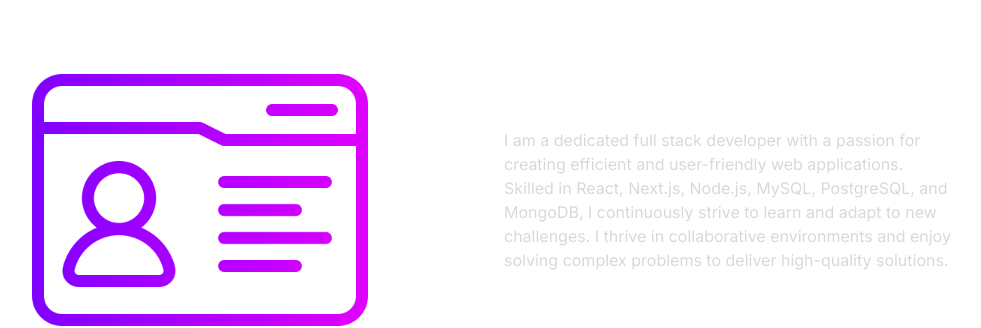
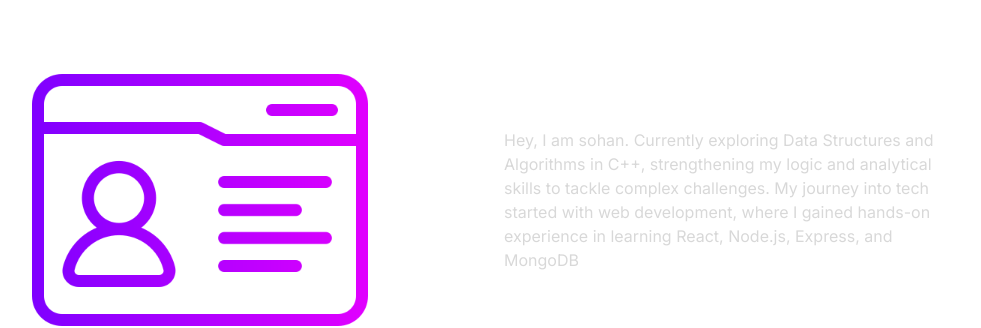
Before and after one commit to sohan-sindhav/new_portfolio, a React (Vite) app: page / in a window 1280 px wide. Shown: the part 833-1161 px from the top of the page, without its empty margins (136-1117 px from the left). Built offline with nearby package versions, Linux system fonts and the light colour scheme.

Commit message:
Update index.js

```diff
--- a/src/constants/index.js
+++ b/src/constants/index.js
@@ -2,7 +2,7 @@ import project1 from "../assets/projects/project-1.jpg";
 
 export const HERO_CONTENT = `Currently exploring Data Structures & Algorithms with C++ to sharpen problem-solving skills. Previously built dynamic web apps with the MERN stack, mastering React, Node.js, Express, and MongoDB.`;
 
-export const ABOUT_TEXT = `I am a dedicated full stack developer with a passion for creating efficient and user-friendly web applications. Skilled in React, Next.js, Node.js, MySQL, PostgreSQL, and MongoDB, I continuously strive to learn and adapt to new challenges. I thrive in collaborative environments and enjoy solving complex problems to deliver high-quality solutions.`;
+export const ABOUT_TEXT = `Hey, I am sohan.\nCurrently exploring Data Structures and Algorithms in C++, strengthening my logic and analytical skills to tackle complex challenges. My journey into tech started with web development, where I gained hands-on experience in learning React, Node.js, Express, and MongoDB`;
 
 export const EXPERIENCES = [
   {
```
